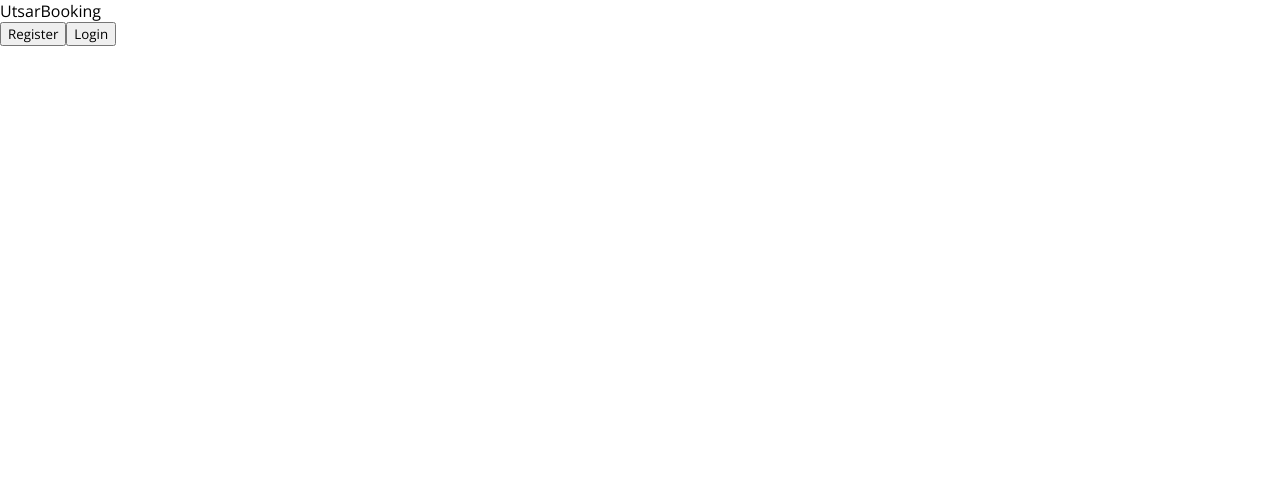
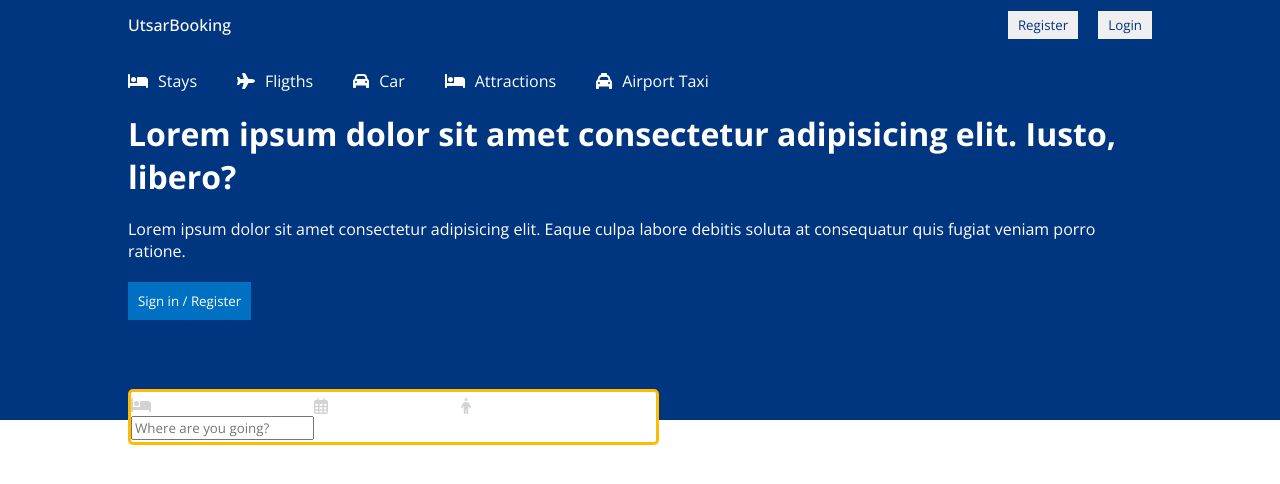
Before and after one commit to Utsar/Booking, a React (Create React App) app: page / in a window 1280 px wide. Shown: the top 484 px of the page. Built offline with nearby package versions, Linux system fonts and the light colour scheme.

Commit message:
starting with searchbar

```diff
--- a/package.json
+++ b/package.json
@@ -3,6 +3,10 @@
   "version": "0.1.0",
   "private": true,
   "dependencies": {
+    "@fortawesome/fontawesome-svg-core": "^6.1.1",
+    "@fortawesome/free-regular-svg-icons": "^6.1.1",
+    "@fortawesome/free-solid-svg-icons": "^6.1.1",
+    "@fortawesome/react-fontawesome": "^0.1.18",
     "@testing-library/jest-dom": "^5.16.4",
     "@testing-library/react": "^13.1.1",
     "@testing-library/user-event": "^13.5.0",
--- /dev/null
+++ b/src/components/Header.jsx
@@ -0,0 +1,138 @@
+import { faCalendarDays } from "@fortawesome/free-regular-svg-icons";
+import {
+  faBed,
+  faCar,
+  faPerson,
+  faPlane,
+  faTaxi,
+} from "@fortawesome/free-solid-svg-icons";
+import { FontAwesomeIcon } from "@fortawesome/react-fontawesome";
+import styled from "styled-components";
+
+const Wrapper = styled.div`
+  background-color: #003580;
+  color: white;
+  display: flex;
+  justify-content: center;
+  position: relative;
+`;
+const HeaderContainer = styled.div`
+  width: 100%;
+  max-width: 1024px;
+  margin: 20px 0px 100px 0px;
+`;
+const HeaderList = styled.div`
+  display: flex;
+  gap: 40px;
+  margin-bottom: 20px;
+`;
+
+const HeaderListItem = styled.div`
+  display: flex;
+  align-items: center;
+  gap: 10px;
+  :active {
+    border: 1px solid white;
+    padding: 10px;
+    border-radius: 20px;
+  }
+`;
+
+const HeaderTitle = styled.h1``;
+const HeaderDescription = styled.p`
+  margin: 20px 0px;
+`;
+const HeaderButton = styled.button`
+  background-color: #0071c2;
+  color: white;
+  border: none;
+  padding: 10px;
+  cursor: pointer;
+`;
+
+// searchbar
+const HeaderSearch = styled.div`
+  height: 30px;
+  background-color: white;
+  border: 3px solid #febb02;
+  display: flex;
+  align-items: center;
+  justify-content: space-around;
+  padding: 10px 0px;
+  border-radius: 5px;
+  position: absolute;
+  bottom: -25px;
+`;
+const HeaderSearchItem = styled.div``;
+const HeaderSearchIcon = styled.div`
+  color: lightgray;
+`;
+const HeaderSearchInput = styled.input``;
+
+const Header = () => {
+  return (
+    <>
+      <Wrapper>
+        <HeaderContainer>
+          <HeaderList>
+            <HeaderListItem>
+              <FontAwesomeIcon icon={faBed} />
+              <span>Stays</span>
+            </HeaderListItem>
+            <HeaderListItem>
+              <FontAwesomeIcon icon={faPlane} />
+              <span>Fligths</span>
+            </HeaderListItem>
+            <HeaderListItem>
+              <FontAwesomeIcon icon={faCar} />
+              <span>Car</span>
+            </HeaderListItem>
+            <HeaderListItem>
+              <FontAwesomeIcon icon={faBed} />
+              <span>Attractions</span>
+            </HeaderListItem>
+            <HeaderListItem>
+              <FontAwesomeIcon icon={faTaxi} />
+              <span>Airport Taxi</span>
+            </HeaderListItem>
+          </HeaderList>
+          <HeaderTitle>
+            Lorem ipsum dolor sit amet consectetur adipisicing elit. Iusto,
+            libero?
+          </HeaderTitle>
+          <HeaderDescription>
+            Lorem ipsum dolor sit amet consectetur adipisicing elit. Eaque culpa
+            labore debitis soluta at consequatur quis fugiat veniam porro
+            ratione.
+          </HeaderDescription>
+          <HeaderButton>Sign in / Register</HeaderButton>
+          <HeaderSearch>
+            <HeaderSearchItem>
+              <HeaderSearchIcon>
+                <FontAwesomeIcon icon={faBed} />
+              </HeaderSearchIcon>
+              <HeaderSearchInput
+                type="text"
+                placeholder="Where are you going?"
+              />
+            </HeaderSearchItem>
+            <HeaderSearchItem>
+              <HeaderSearchIcon>
+                <FontAwesomeIcon icon={faCalendarDays} />
+              </HeaderSearchIcon>
+              <span>Check-In Check-Out</span>
+            </HeaderSearchItem>
+            <HeaderSearchItem>
+              <HeaderSearchIcon>
+                <FontAwesomeIcon icon={faPerson} />
+              </HeaderSearchIcon>
+              <span>2 adults 2 children 1 room</span>
+            </HeaderSearchItem>
+          </HeaderSearch>
+        </HeaderContainer>
+      </Wrapper>
+    </>
+  );
+};
+
+export default Header;
--- a/src/components/Navbar.jsx
+++ b/src/components/Navbar.jsx
@@ -1,11 +1,37 @@
 import styled from "styled-components";
 
-const Nav = styled.div``;
-const NavContainer = styled.div``;
-const Logo = styled.span``;
+const Nav = styled.div`
+  height: 50px;
+  background-color: #003580;
+  display: flex;
+  justify-content: center;
+`;
+const NavContainer = styled.div`
+  width: 100%;
+  max-width: 1024px;
+  color: white;
+  display: flex;
+  align-items: center;
+  justify-content: space-between;
+`;
+const Logo = styled.span`
+  font-weight: 500;
+`;
 const NavItems = styled.div``;
-const NavRegister = styled.button``;
-const NavLogin = styled.button``;
+const NavRegister = styled.button`
+  margin-left: 20px;
+  border: none;
+  padding: 5px 10px;
+  cursor: pointer;
+  color: #003580;
+`;
+const NavLogin = styled.button`
+  margin-left: 20px;
+  border: none;
+  padding: 5px 10px;
+  cursor: pointer;
+  color: #003580;
+`;
 
 const Navbar = () => {
   return (
--- a/src/pages/Home.jsx
+++ b/src/pages/Home.jsx
@@ -1,10 +1,12 @@
 import styled from "styled-components";
+import Header from "../components/Header";
 import Navbar from "../components/Navbar";
 
 const Home = () => {
   return (
     <>
       <Navbar />
+      <Header />
     </>
   );
 };
```
Also changed, not shown: 1 other file (tests, documents, lock files or other folders).
